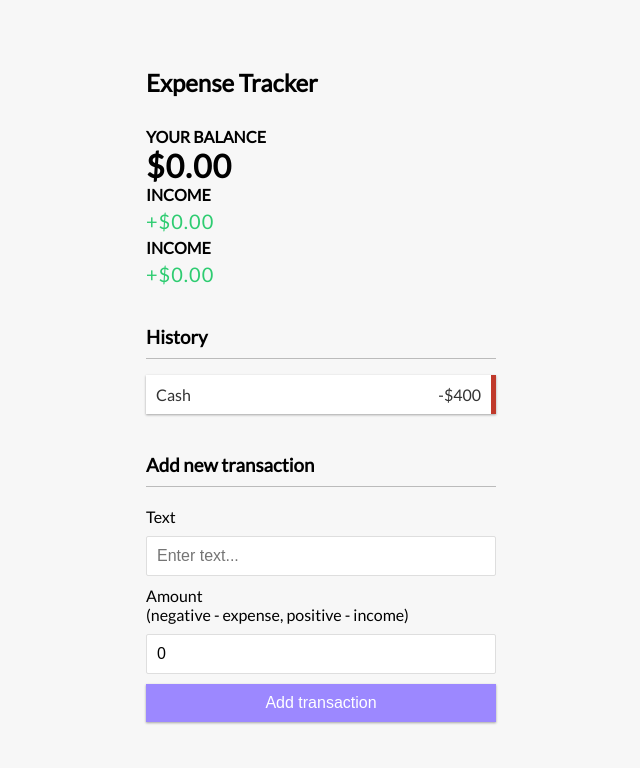
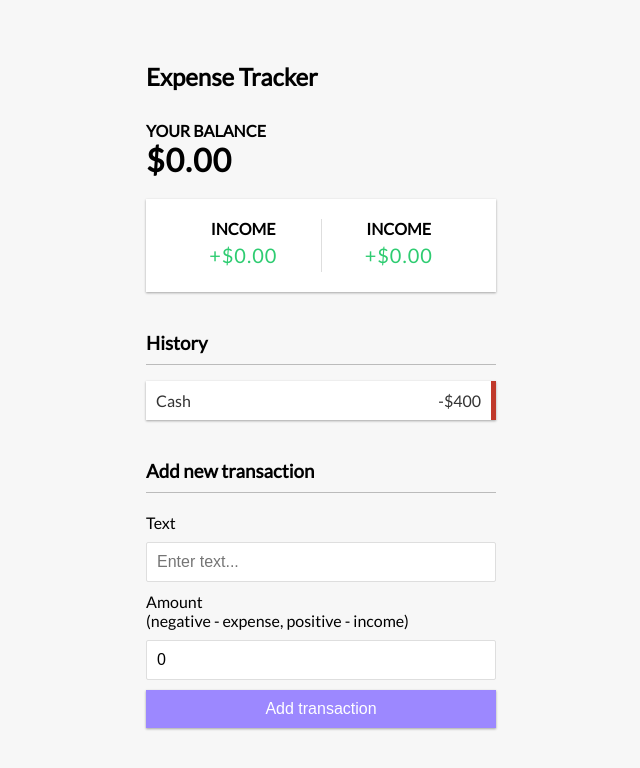
Before and after one commit to blairvansant/iLedger, a React (Create React App) app: page / in a window 1280 px wide. Shown: the top 768 px of the page, without its empty margins (319-959 px from the left). Built offline with nearby package versions, Linux system fonts and the light colour scheme; the HTML template or start-up script is replaced by a standard one.

Commit message:
Add initial state. Add provider component

```diff
--- a/src/components/IncomeExpenses.js
+++ b/src/components/IncomeExpenses.js
@@ -3,7 +3,7 @@ import React from 'react';
 const IncomeExpenses = () => {
   return (
 
-    <div>
+    <div className='inc-exp-container'>
       <div>
         <h4>Income</h4>
         <p className="money plus">+$0.00</p>
--- /dev/null
+++ b/src/context/GlobalState.js
@@ -0,0 +1,26 @@
+import { createContext, useReducer } from "react";
+import AppReducer from './AppReducer';
+
+
+// initial state with dummy transactions
+const InitialState = {
+  transactions: [
+    { id: 1, text: 'Flower', amount: -20 },
+    { id: 2, text: 'Salary', amount: 300 },
+    { id: 3, text: 'Book', amount: -10 },
+    { id: 4, text: 'Camera', amount: 150 },
+  ]
+};
+
+
+// Create context
+export const GlobalContext = createContext(InitialState);
+
+// Provider component
+export const GlobalProvider = ({ children }) => {
+  const [state, dispatch] = useReducer(AppReducer, InitialState);
+
+  return (<GlobalContext.Provider value={{
+    transactions: state.transactions
+  }}>{children}</GlobalContext.Provider>);
+}
```
Also changed, not shown: src/context/AppReducer.js (added).
